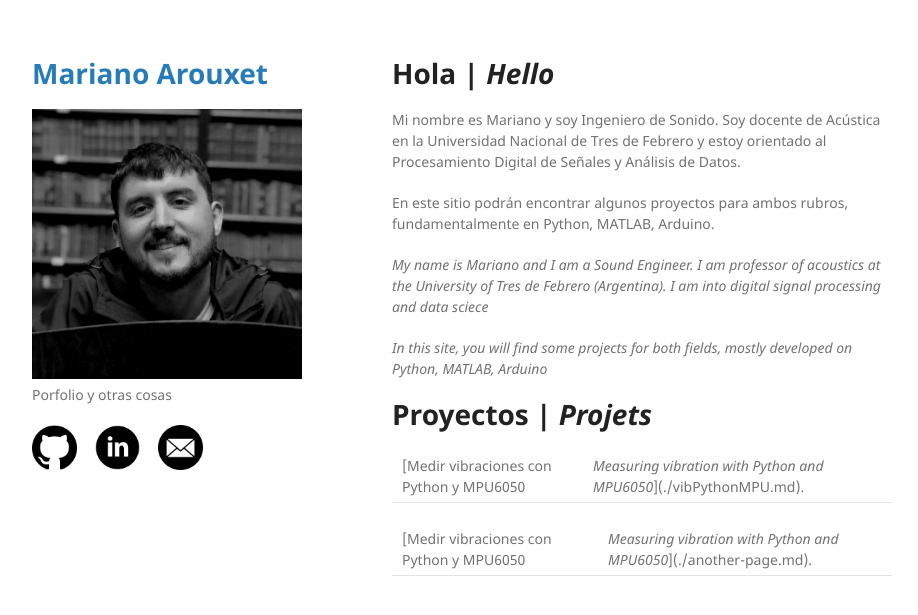
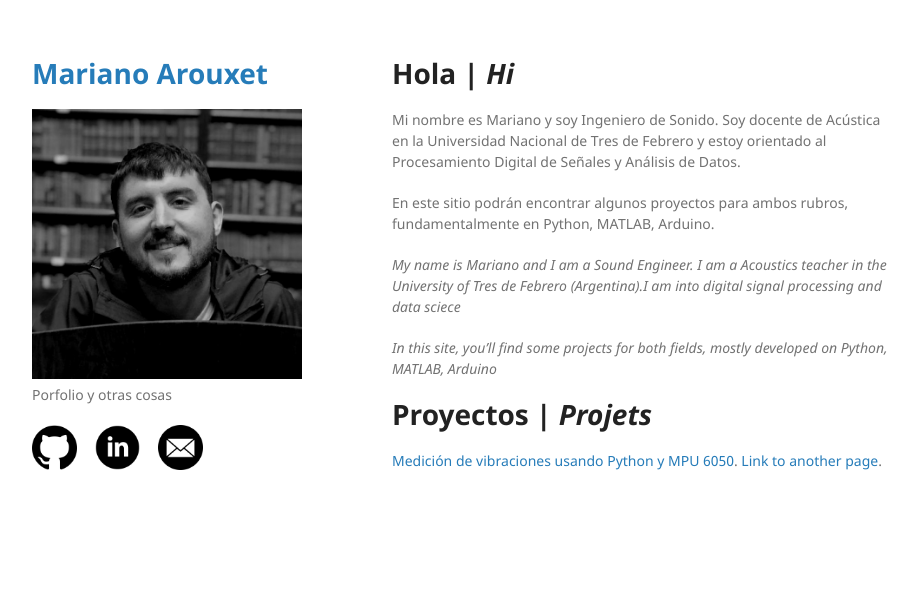
Before and after one commit to Marouxet/marouxet.github.io, a Jekyll site: the page built from index.md, in a window 1280 px wide. Shown: the top 615 px of the page, without its empty margins (178-1096 px from the left). Built offline with Jekyll 4.4.1, drawn with Linux system fonts in a browser that asks for light colours; our own code applies the rules of GitHub Pages for plain Markdown files.

Commit message:
mpu6050-beta

```diff
--- a/index.md
+++ b/index.md
@@ -1,19 +1,19 @@
 ---
 layout: default
 ---
-# Hola | _Hello_
+# Hola | _Hi_
 
 Mi nombre es Mariano y soy Ingeniero de Sonido. Soy docente de Acústica en la Universidad Nacional de Tres de Febrero y estoy orientado al Procesamiento Digital de Señales y Análisis de Datos.
 
 En este sitio podrán encontrar algunos proyectos para ambos rubros, fundamentalmente en Python, MATLAB, Arduino.
 
-_My name is Mariano and I am a Sound Engineer. I am professor of acoustics at the University of Tres de Febrero (Argentina). I am into digital signal processing and data sciece_
+_My name is Mariano and I am a Sound Engineer. I am a Acoustics teacher in the University of Tres de Febrero (Argentina).I am into digital signal processing and data sciece_
 
-_In this site, you will find some projects for both fields, mostly developed on Python, MATLAB, Arduino_
+_In this site, you'll find some projects for both fields, mostly developed on Python, MATLAB, Arduino_
 
 # Proyectos | _Projets_
 
-[Medir vibraciones con Python y MPU6050 | _Measuring vibration with Python and MPU6050_](./vibPythonMPU.md).
 
 
-[Medir vibraciones con Python y MPU6050 | _Measuring vibration with Python and MPU6050_](./another-page.md).
+[Medición de vibraciones usando Python y MPU 6050](http://marouxet.github.io/vibpythonMPU).
+[Link to another page](./another-page.html).
```
